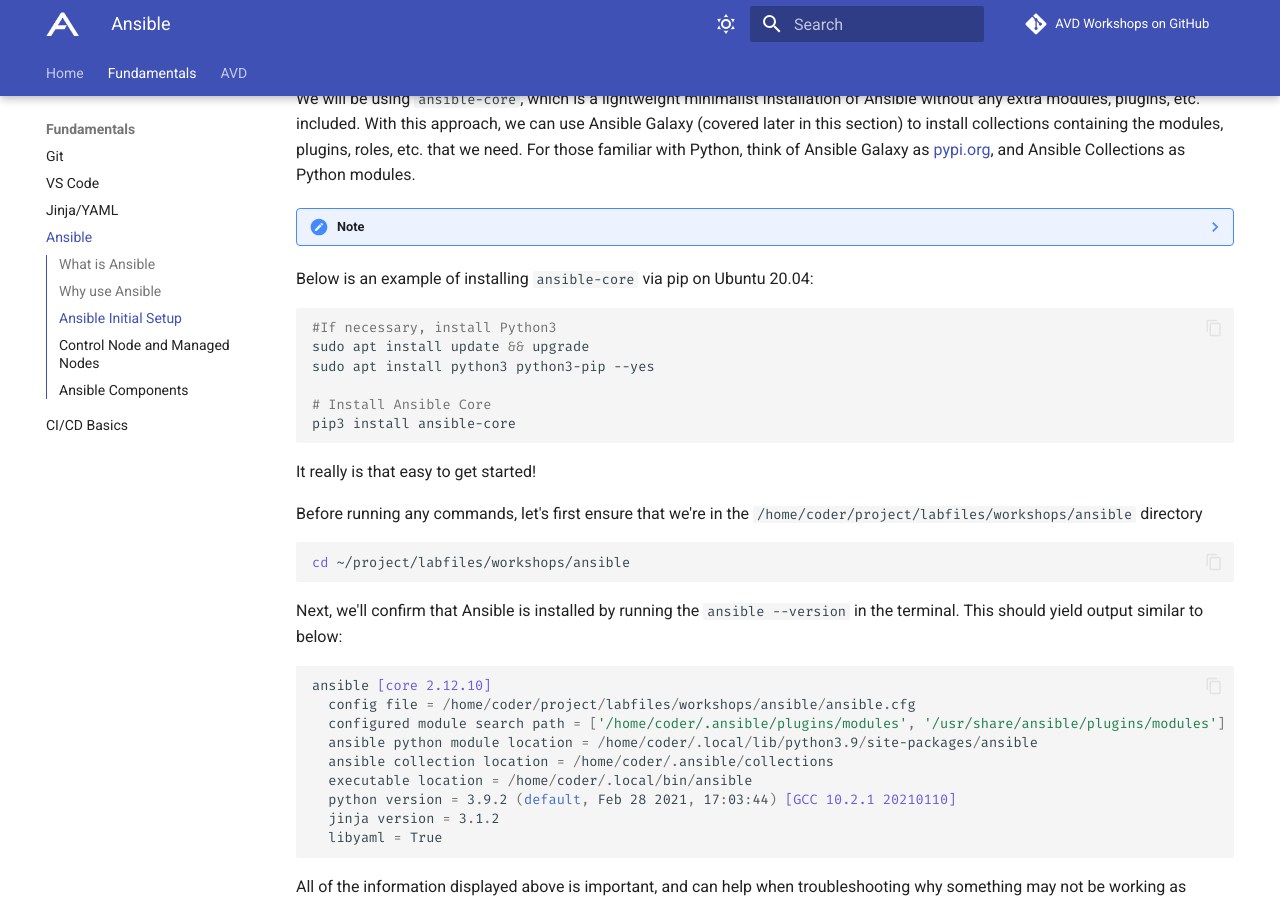
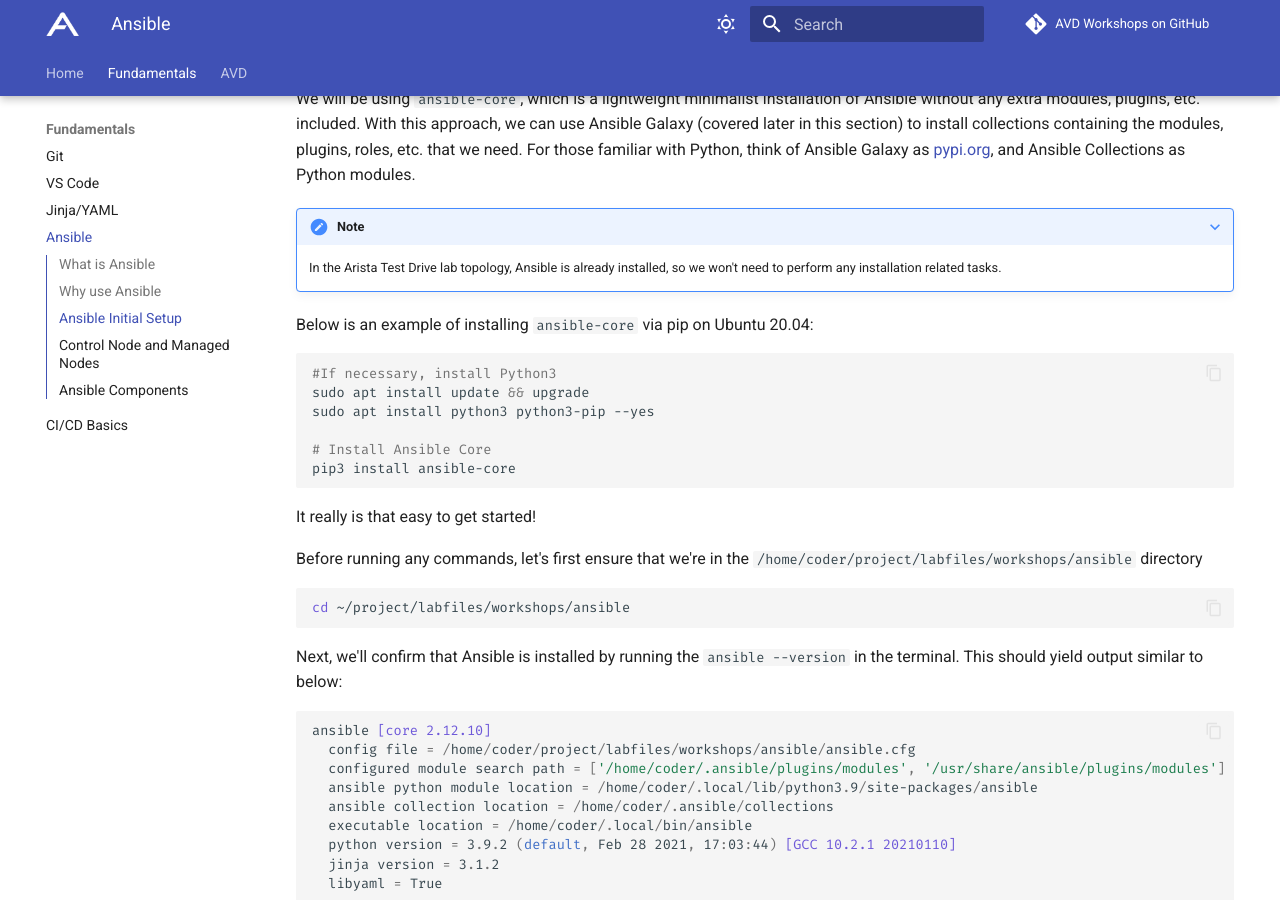
Before and after one commit to aristanetworks/avd-workshops, an MkDocs documentation site: the page built from workshops/ansible.md, in a window 1280 px wide and 900 px high, scrolled down 1595 px. Built offline with MkDocs 1.6.1 and Material for MkDocs 9.7.7, drawn with Linux system fonts in a browser that asks for light colours; comment, search, counter and statistics services are not loaded.

Commit message:
a single plus sign

```diff
--- a/workshops/ansible.md
+++ b/workshops/ansible.md
@@ -33,7 +33,7 @@
 
 We will be using `ansible-core`, which is a lightweight minimalist installation of Ansible without any extra modules, plugins, etc. included. With this approach, we can use Ansible Galaxy (covered later in this section) to install collections containing the modules, plugins, roles, etc. that we need. For those familiar with Python, think of Ansible Galaxy as [pypi.org](https://pypi.org "Python Packge Index"), and Ansible Collections as Python modules.
 
-??? note
+???+ note
     In the Arista Test Drive lab topology, Ansible is already installed, so we won't need to perform any installation related tasks.
 
 Below is an example of installing `ansible-core` via pip on Ubuntu 20.04:
```
